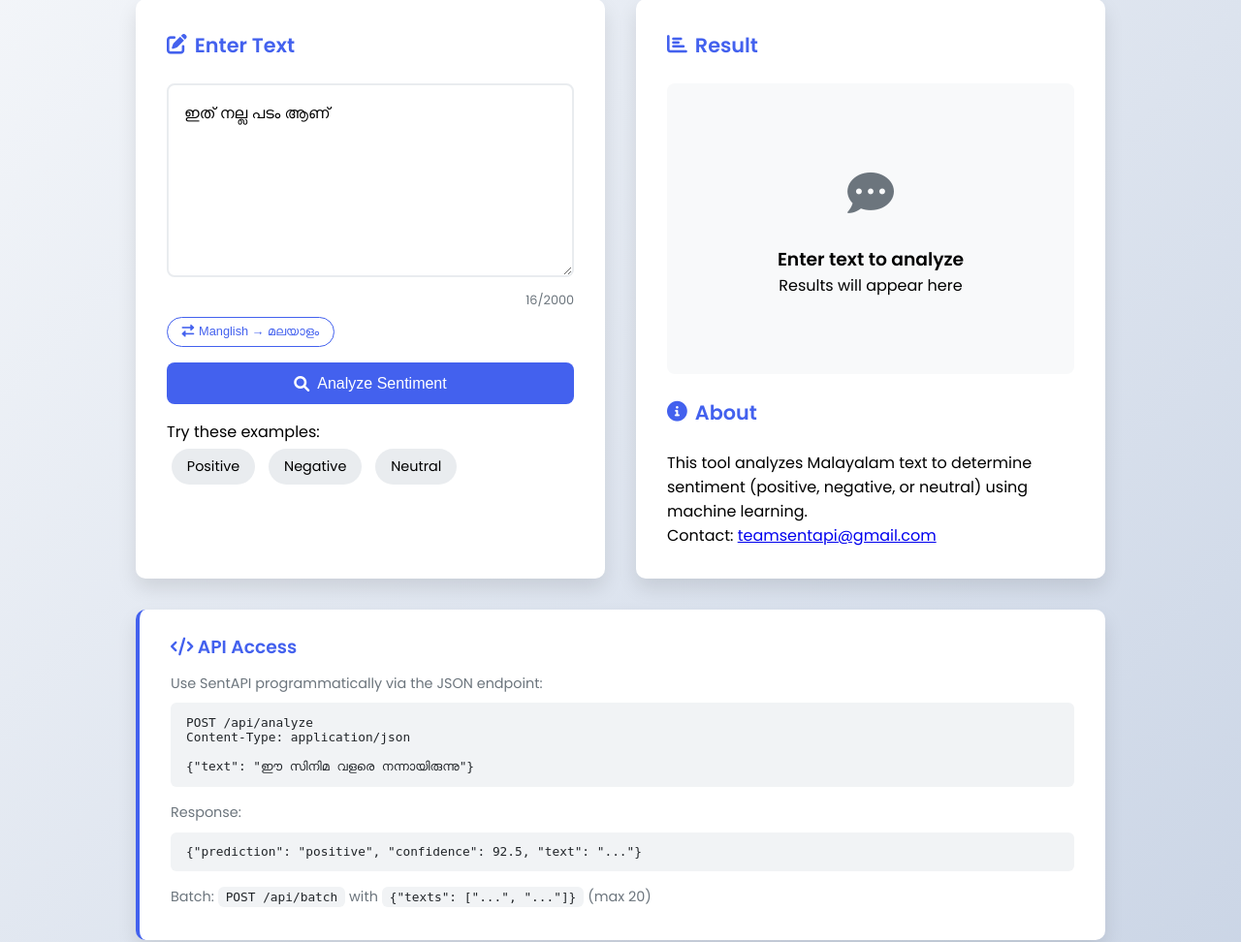
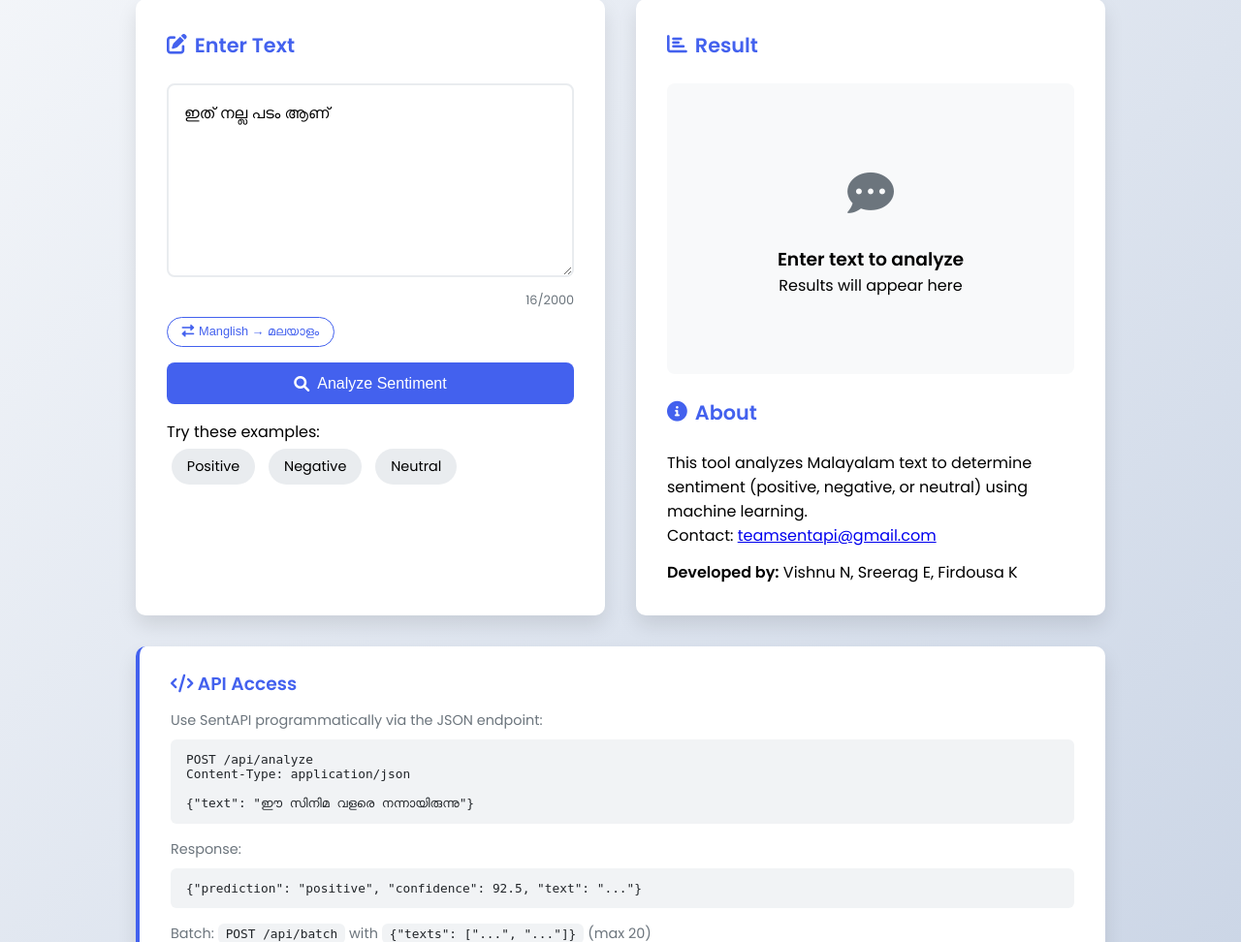
Before and after one commit to nuvishh/SentAPI-Web, a Flask app: page / in a window 1280 px wide. Shown: the part 146-1118 px from the top of the page at 97% size. Run offline with Flask 2, Linux system fonts and the light colour scheme.

Commit message:
Add developer credits to site template

```diff
--- a/templates/index.html
+++ b/templates/index.html
@@ -343,6 +343,7 @@
                     <h3 class="card-title"><i class="fas fa-info-circle"></i> About</h3>
                     <p>This tool analyzes Malayalam text to determine sentiment (positive, negative, or neutral) using machine learning.</p>
                     <p>Contact: <a href="mailto:teamsentapi@gmail.com">teamsentapi@gmail.com</a></p>
+                    <p style="margin-top:0.8rem"><strong>Developed by:</strong> Vishnu N, Sreerag E, Firdousa K</p>
                 </div>
             </div>
         </div>
```
